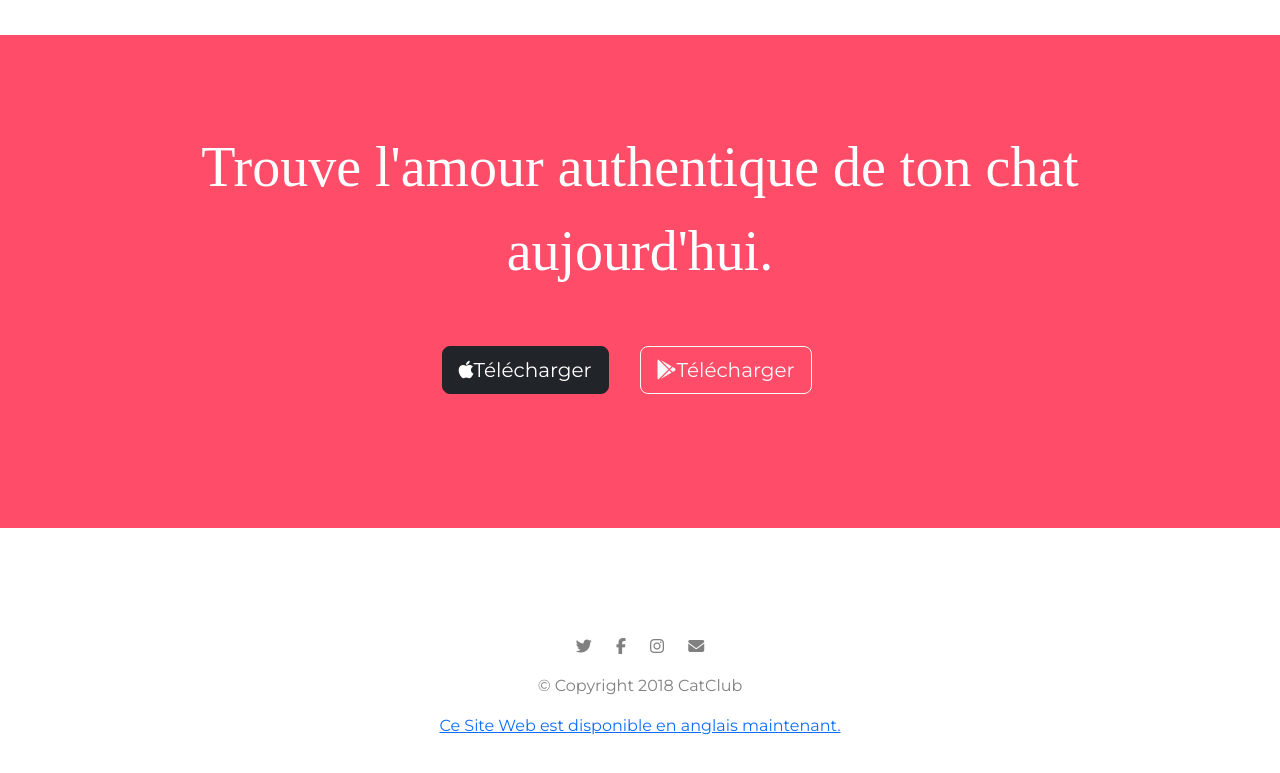
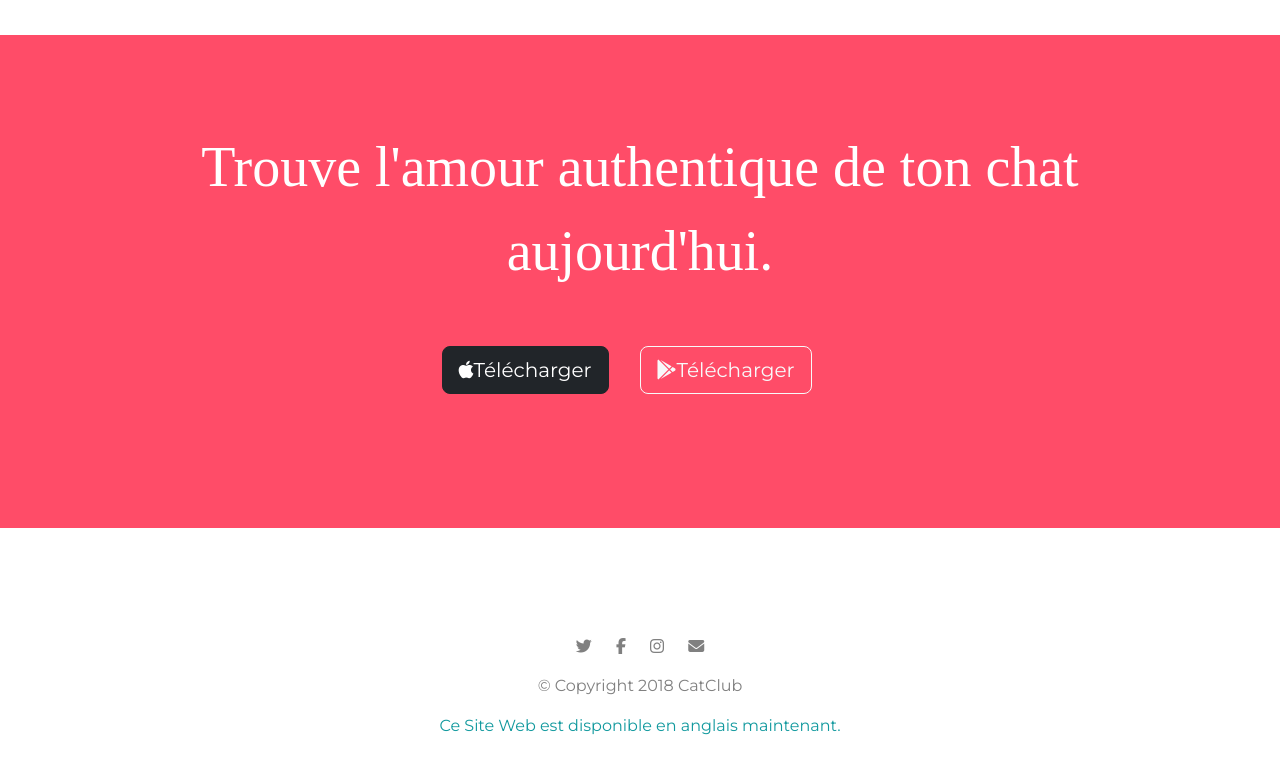
Before and after one commit to LeDieuDesSerpents/CatClubFr, a plain HTML site: page index.html in a window 1280 px wide. Shown: the part 2436-3209 px from the top of the page. Drawn offline with nearby package versions, Linux system fonts and the light colour scheme.

Commit message:
Update styles.css

```diff
--- a/css/styles.css
+++ b/css/styles.css
@@ -145,3 +145,14 @@ h1, h2, h3 {
 .white-section {
   background-color: #fff;
 }
+
+.footer-link{
+    color: #11999E;
+    font-family: 'Montserrat', sans-serif;
+    margin: 10px 20px;
+    text-decoration: none;
+}
+
+.footer-link:hover{
+    color: #EAF6F6;
+}
```
